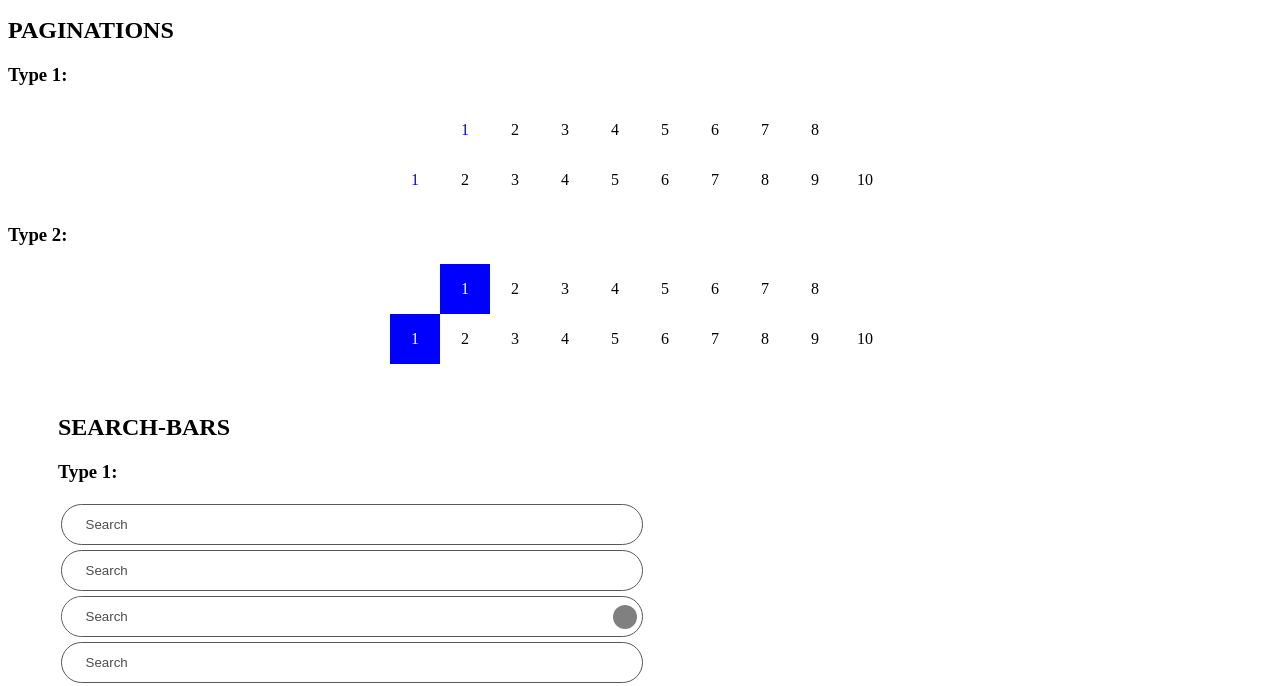
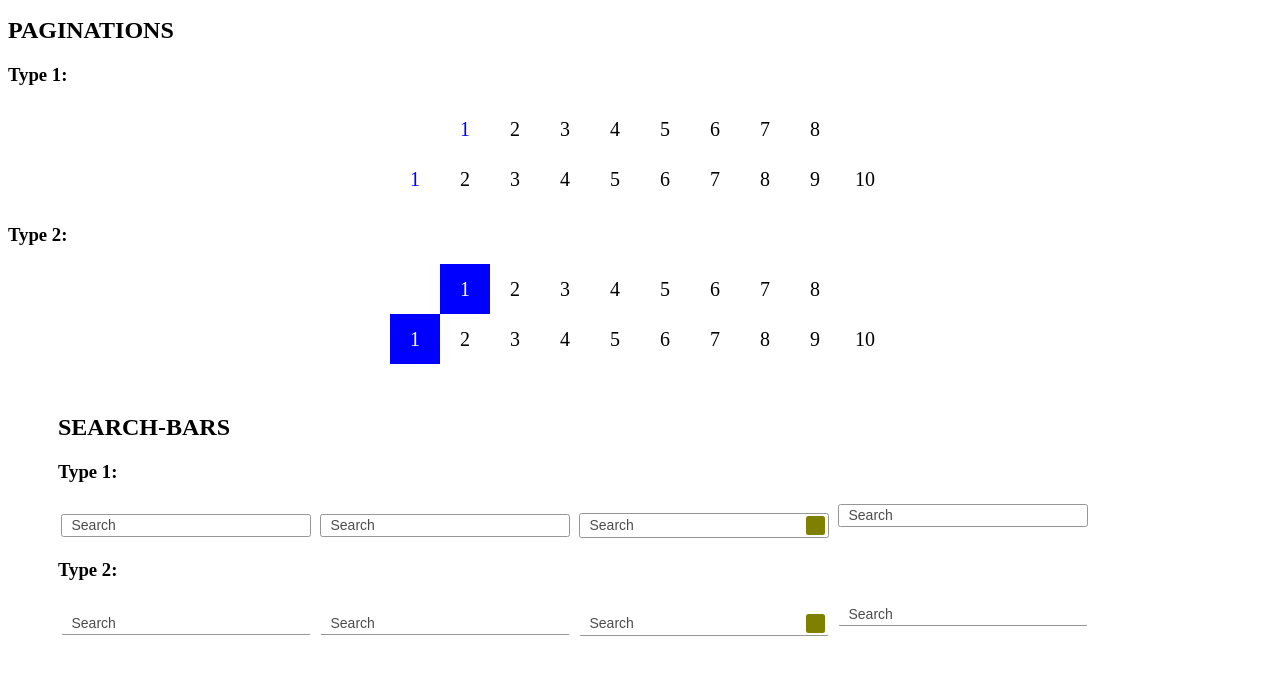
Before and after one commit to Ehacko/Element, a plain HTML site: page refining.html in a window 1280 px wide. Shown: the part 2574-3260 px from the top of the page. Drawn offline with Linux system fonts and the light colour scheme.

Commit message:
update
t

```diff
--- a/css/Element-refining.css
+++ b/css/Element-refining.css
@@ -400,9 +400,9 @@ progress.M-bar::-moz-progress-bar {
 
   /* Type 1 */
 .M-page {
-  --M-primaryR: 255;
-  --M-primaryG: 255;
-  --M-primaryB: 255;
+  --M-primaryR: 0;
+  --M-primaryG: 0;
+  --M-primaryB: 0;
   --M-secondaryR: 0;
   --M-secondaryG: 0;
   --M-secondaryB: 255;
@@ -410,12 +410,21 @@ progress.M-bar::-moz-progress-bar {
   --M-green: var(--M-primaryG);
   --M-blue: var(--M-primaryB);
   --M-type: decimal;
+  --M-fontSize: 1.25em;
+  --M-column: 2.5em;
+  --M-row: var(--M-column);
 
   counter-reset: pageN;
   display: grid;
-  grid-template-columns: repeat(auto-fit, 50px);
-  grid-auto-rows: 50px;
+  grid-template-columns: repeat(auto-fit, var(--M-column));
+  grid-auto-rows: var(--M-row);
   justify-content: center;
+  font-size: var(--M-fontSize);
+}
+.M-page.T-2{
+  --M-primaryR: 255;
+  --M-primaryG: 255;
+  --M-primaryB: 255;
 }
 .M-page>[type="radio"] {
   display: none;
@@ -454,9 +463,9 @@ progress.M-bar::-moz-progress-bar {
 .M-page.T-2 > :not(input) {
   align-content: center;
   justify-content: center;
+  background-color: rgb(var(--M-red), var(--M-green), var(--M-blue), var(--M-opacity));
 }
 .M-page.T-2 > :not(input)::before {
-  background-color: rgb(var(--M-red), var(--M-green), var(--M-blue), var(--M-opacity));
   color: var(--M-color);
 }
 .M-page.T-2 > :checked + label, .M-page.T-2 > :not(input).active, .M-page.T-2 > :not(input):hover {
@@ -466,14 +475,18 @@ progress.M-bar::-moz-progress-bar {
 
 /* -Searchbar(inprocess)- */
 .M-search{
-  --M-width: 50%;
-  --M-height: unset;
+  --M-width: 250px;
+  --M-height: 1.5em;
   --M-margin: 2.5px;
-  --M-paddingLeft: 24px;
-  --M-paddingTop: 12px;
-}
-.M-search:not(.T-2){
-  --M-radius: 50px;
+  --M-paddingLeft: 10px;
+  --M-paddingTop: calc( (var(--M-height) - ( var(--M-fontSize) * 1.5 )) / 2 );
+  --M-radius: 2.5px;
+  --M-borderWidth: 1px;
+  --M-borderStyle: solid;
+  --M-borderColor: rgb(150, 150, 150);
+  --M-fontSize: 14px;
+  --M-shader: 1;
+
 }
   /* Type 1 */
 [contenteditable="true"].M-search, input[type="text"].M-search, textarea.M-search,
@@ -483,7 +496,7 @@ progress.M-bar::-moz-progress-bar {
   width: var(--M-width);
   border-radius: var(--M-radius);
   margin: var(--M-margin);
-  border: 1px double #575756;
+  border: var(--M-border);
   box-sizing: border-box;
 }
 [contenteditable="true"].M-search, input[type="text"].M-search, textarea.M-search,
@@ -492,7 +505,7 @@ progress.M-bar::-moz-progress-bar {
 .M-search:not([contenteditable="true"]):not(input):not(textarea)> textarea {
 
   padding: var(--M-padding);
-  line-height: 18px;
+  line-height: calc( var(--M-fontSize) * 1.5 ) !important;
   outline: 0;
   align-content: center;
 
@@ -502,7 +515,7 @@ progress.M-bar::-moz-progress-bar {
   display: inline-grid;
   text-align: start;
   cursor: text;
-  font: 400 13.3333px Arial;
+  font: var(--M-fontSize) Arial;
   -moz-user-modify: read-write;
   -webkit-user-modify: read-write;
 }
@@ -517,6 +530,17 @@ progress.M-bar::-moz-progress-bar {
   display: inline-grid;
   grid-auto-flow: column;
   grid-template-columns: 1fr auto ;
+  padding-right: calc(( var(--M-height) - ( ((var(--M-fontSize) * 1.5) * var(--M-shader)) + 2px )) / 2 );
+}
+.M-search:not([contenteditable="true"]):not(input):not(textarea) > i {
+  width: calc( ((var(--M-fontSize) * 1.5) * var(--M-shader)) - 1.5px ) ;
+  height: calc( ((var(--M-fontSize) * 1.5) * var(--M-shader)) - 1.5px ) ;
+  font-size: calc( var(--M-fontSize) * var(--M-shader) ) ;
+  align-self: center;
+  align-content: center;
+  justify-content: center;
+  border-radius: 2.5px;
+  margin: 2px;
 }
 
 [contenteditable="true"].M-search:empty::before,
@@ -529,12 +553,6 @@ input.M-search::placeholder,
   color: var(--M-color);
   opacity: 0.7;
 }
-.M-search:not([contenteditable="true"]):not(input):not(textarea)> i {
-  height: fit-content;
-  width: fit-content;
-  align-self: center;
-  margin: 0 5px;
-}
   /* Type 2 */
 [contenteditable="true"].M-search.T-2, input[type="text"].M-search.T-2, textarea.M-search.T-2,
 .M-search:not([contenteditable="true"]):not(input):not(textarea).T-2 {
@@ -545,12 +563,12 @@ input.M-search::placeholder,
 
 /* -Switch(inprocess)- */
 .M-switch {
-  --M-primaryR: 68;
-  --M-primaryG: 204;
-  --M-primaryB: 102;
-  --M-secondaryR: 204;
-  --M-secondaryG: 68;
-  --M-secondaryB: 68;
+  --M-primaryR: 204;
+  --M-primaryG: 68;
+  --M-primaryB: 68;
+  --M-secondaryR: 68;
+  --M-secondaryG: 204;
+  --M-secondaryB: 102;
   --M-opacity: 0.7;
   --M-width: 4em;
   --M-height: 1.5em;
@@ -599,8 +617,8 @@ input.M-search::placeholder,
   background: linear-gradient(rgba(0, 0, 0, 0.07), rgba(255, 255, 255, 0.1)), #d0d0d0;
   box-shadow: 0 0.08em 0.15em -0.1em rgba(0, 0, 0, 0.5) inset,
   0 0.05em 0.08em -0.01em rgba(255, 255, 255, 0.7),
-  0 0 0 0 rgba(var(--M-primaryR), var(--M-primaryG), var(--M-primaryB), var(--M-opacity)) inset,
-  calc(var(--M-width) * -1) 0 0 0 rgba(var(--M-secondaryR), var(--M-secondaryG), var(--M-secondaryB), var(--M-opacity)) inset;
+  0 0 0 0 rgba(var(--M-secondaryR), var(--M-secondaryG), var(--M-secondaryB), var(--M-opacity)) inset,
+  calc(var(--M-width) * -1) 0 0 0 rgba(var(--M-primaryR), var(--M-primaryG), var(--M-primaryB), var(--M-opacity)) inset;
   grid-row: 1;
   grid-column: 1;
   border: var(--M-border);
@@ -614,8 +632,8 @@ input.M-search::placeholder,
 .M-switch:checked:empty::before {
   box-shadow: 0 0.08em 0.15em -0.1em rgba(0, 0, 0, 0.5) inset,
   0 0.05em 0.08em -0.01em rgba(255, 255, 255, 0.7),
-  var(--M-width) 0 0 0 rgba(var(--M-primaryR), var(--M-primaryG), var(--M-primaryB), var(--M-opacity)) inset,
-  0 0 0 0 rgba(var(--M-secondaryR), var(--M-secondaryG), var(--M-secondaryB), var(--M-opacity)) inset;
+  var(--M-width) 0 0 0 rgba(var(--M-secondaryR), var(--M-secondaryG), var(--M-secondaryB), var(--M-opacity)) inset,
+  0 0 0 0 rgba(var(--M-primaryR), var(--M-primaryG), var(--M-primaryB), var(--M-opacity)) inset;
 }
 .M-switch > :checked + ::after,
 :checked + .M-switch:empty::after,
--- a/refining.html
+++ b/refining.html
@@ -6,10 +6,8 @@
     <title>Element-refining</title>
     <link rel="stylesheet" href="css/Element-refining.css">
     <style>
-      .MP1{
-        --M-primaryR: 0;
-        --M-primaryG: 0;
-        --M-primaryB: 0;
+      i.search-i {
+        background: olive;
       }
     </style>
     <script defer>
@@ -380,7 +378,7 @@
           <div class="M-search" contenteditable="true" placeholder="Search"></div>
           <div class="M-search">
             <div contenteditable="true" placeholder="Search"></div>
-            <i class="search-i" style="height: calc(var(--M-paddingTop) * 2); width: calc(var(--M-paddingTop) * 2); background-color: gray; border-radius: 50%; display: inline-block;"></i>
+            <i class="search-i"></i>
           </div>
           <textarea cols="30" rows="1" class="M-search" placeholder="Search"></textarea>
         </div>
@@ -394,7 +392,7 @@
           <div class="M-search T-2" contenteditable="true" placeholder="Search"></div>
           <div class="M-search T-2">
             <div contenteditable="true" placeholder="Search"></div>
-            <i class="search-i" style="height: calc(var(--M-paddingTop) * 2); width: calc(var(--M-paddingTop) * 2); background-color: gray; border-radius: 50%; display: inline-block;"></i>
+            <i class="search-i"></i>
           </div>
           <textarea cols="30" rows="1" class="M-search T-2" placeholder="Search"></textarea>
         </div>
```
